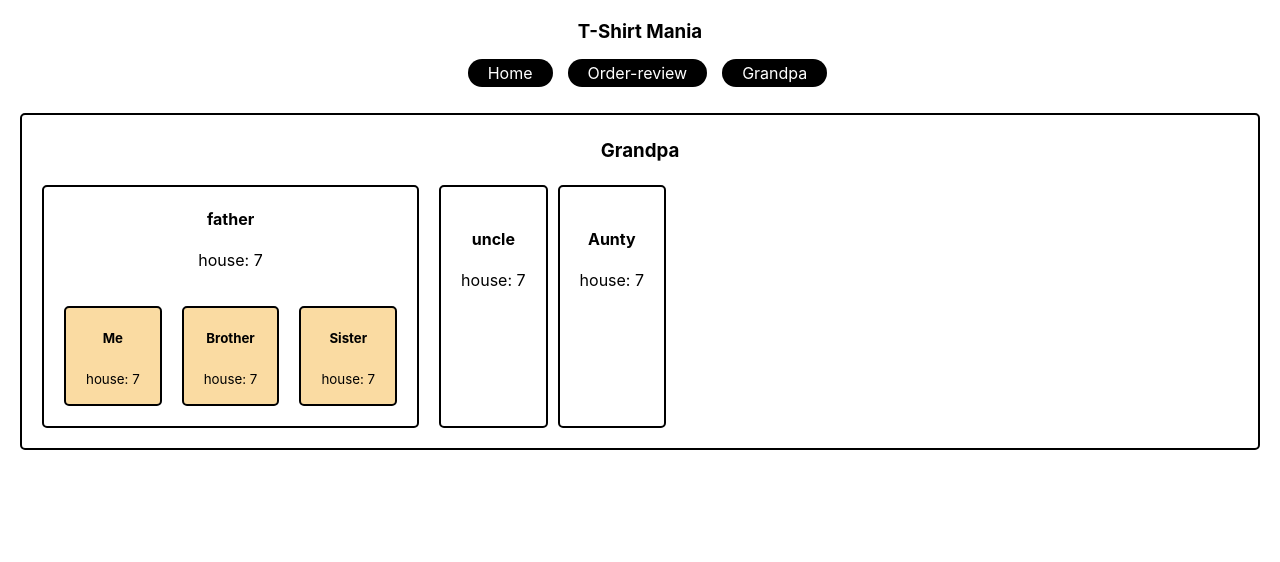
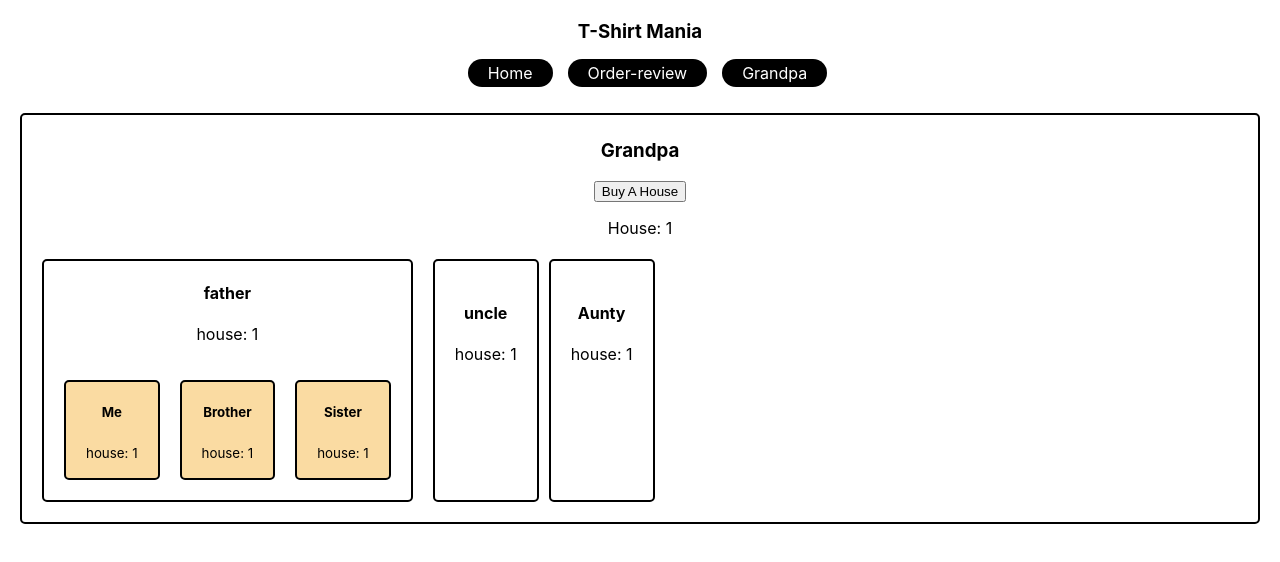
Before and after one commit to 665-stack/tshirt-mania, a React (Create React App) app: page /grandpa in a window 1280 px wide. Shown: the top 562 px of the page. Built offline with nearby package versions, Linux system fonts and the light colour scheme.

Commit message:
add dynamic house in grandpa component

```diff
--- a/src/Components/Grandpa/Grandpa.js
+++ b/src/Components/Grandpa/Grandpa.js
@@ -1,4 +1,4 @@
-import React from 'react';
+import React, { useState } from 'react';
 import Aunty from '../Aunty/Aunty';
 import Father from '../Father/Father';
 import Uncle from '../Uncle/Uncle';
@@ -8,11 +8,17 @@ import './Grandpa.css'
 
 
 const Grandpa = () => {
-    // akhane grandpa er 7 ta house ace. akhone jodi tar chelemeye der shegulo dite chai. taile props
-    const house = 7;
+    // akhane grandpa er house(dynamic) gulo  jodi tar chelemeye der shegulo dite chai. taile props er maddome send korte pari.
+    const [house, setHouse] = useState(1);
+    const handleBuyAHouse = () => {
+        const newHouseCount = house + 1;
+        setHouse(newHouseCount)
+    }
     return (
         <div className='grandpa'>
             <h3>Grandpa</h3>
+            <button onClick={handleBuyAHouse}>Buy A House</button>
+            <p>House: {house}</p>
             <div className='grandpas-children'>
                 <Father house={house}></Father>
                 <Uncle house={house}></Uncle>
```
